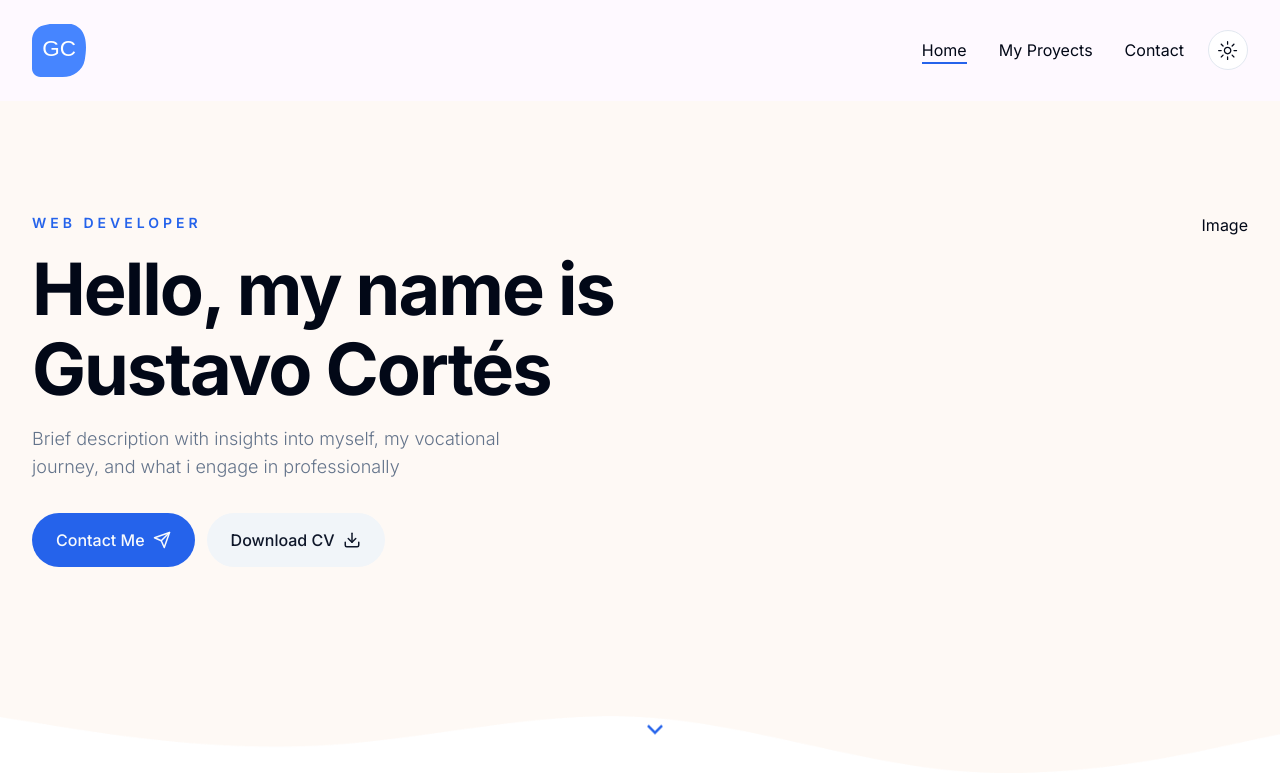
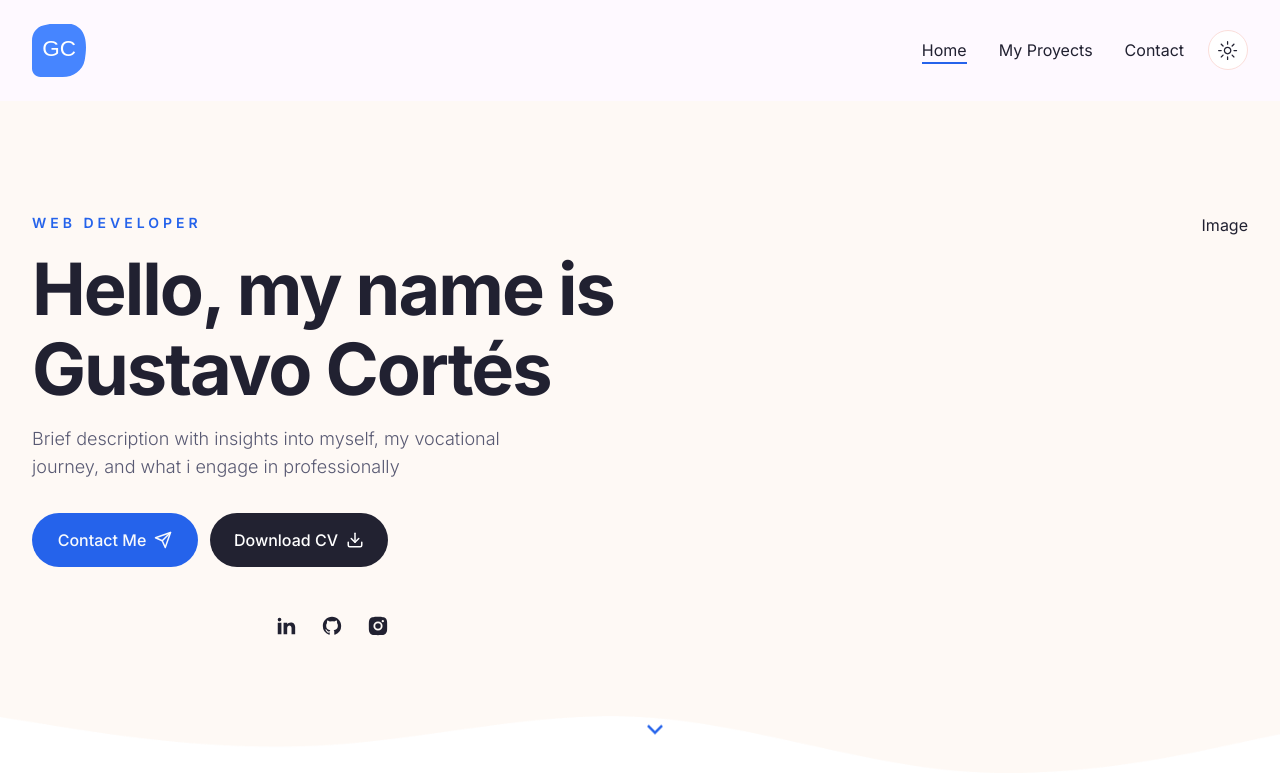
Before and after one commit to GCortesGustavo/portfolio, a Next.js app: page / in a window 1280 px wide. Shown: the top 774 px of the page. Built offline with nearby package versions, Linux system fonts and the light colour scheme.

Commit message:
Se modifican algunas variables globales, se agregan sociales con sus links

```diff
--- a/app/globals.css
+++ b/app/globals.css
@@ -6,47 +6,49 @@
   @layer base {
     :root {
       --background: 0 0% 100%;
-      --foreground: 222.2 84% 4.9%;
+      --foreground: 240 19% 16%;
       --card: 0 0% 100%;
-      --card-foreground: 222.2 84% 4.9%;
+      --card-foreground: 240 19% 16%;
       --popover: 0 0% 100%;
       --popover-foreground: 222.2 84% 4.9%;
       --primary: 221.2 83.2% 53.3%;
       --primary-foreground: 210 40% 98%;
-      --secondary: 210 40% 96.1%;
-      --secondary-foreground: 222.2 47.4% 11.2%;
+      --secondary: 240 19% 16.3%;
+      --secondary-foreground: 300 0% 100%;
+      --tertiary: 27 82% 98%;
       --muted: 210 40% 96.1%;
-      --muted-foreground: 215.4 16.3% 46.9%;
-      --accent: 210 40% 96.1%;
+      --muted-foreground: 237 13% 40%;
+      --accent: 237 9% 96%;
       --accent-foreground: 222.2 47.4% 11.2%;
       --destructive: 0 84.2% 60.2%;
       --destructive-foreground: 210 40% 98%;
-      --border: 214.3 31.8% 91.4%;
-      --input: 214.3 31.8% 91.4%;
-      --ring: 221.2 83.2% 53.3%;
+      --border: 8 82% 92%;
+      --input: 8 82% 92%;
+      --ring: 9 99% 67%;
       --radius: 0.5rem;
     }
 
     .dark {
-      --background: 222.2 84% 4.9%;
+      --background: 237 22% 20%;
       --foreground: 210 40% 98%;
-      --card: 222.2 84% 4.9%;
-      --card-foreground: 210 40% 98%;
+      --card: 240 19% 16%;
+      --card-foreground: 300 0% 100%;
       --popover: 222.2 84% 4.9%;
       --popover-foreground: 210 40% 98%;
-      --primary: 217.2 91.2% 59.8%;
-      --primary-foreground: 222.2 47.4% 11.2%;
-      --secondary: 217.2 32.6% 17.5%;
-      --secondary-foreground: 210 40% 98%;
-      --muted: 217.2 32.6% 17.5%;
-      --muted-foreground: 215 20.2% 65.1%;
-      --accent: 217.2 32.6% 17.5%;
-      --accent-foreground: 210 40% 98%;
+      --primary: 210.2 90.2% 58.8%;
+      --primary-foreground: 300 0% 100%;
+      --secondary: 240 19% 16%;
+      --secondary-foreground: 300 0% 100%;
+      --tertiary: 237 22% 20%;
+      --muted: 12 6.5% 15.1%;
+      --muted-foreground: 237 13% 63%;
+      --accent: 240 19% 16%;
+      --accent-foreground: 300 0% 100%;
       --destructive: 0 62.8% 30.6%;
       --destructive-foreground: 210 40% 98%;
-      --border: 217.2 32.6% 17.5%;
-      --input: 217.2 32.6% 17.5%;
-      --ring: 224.3 76.3% 48%;
+      --border: 237 22% 23%;
+      --input: 237 22% 23%;
+      --ring: 8 99% 67%;
     }
   }
 
--- a/app/layout.jsx
+++ b/app/layout.jsx
@@ -10,8 +10,8 @@ import { ThemeProvider } from '@/components/ThemeProvider'
 const inter = Inter({ subsets: ['latin'] })
 
 export const metadata = {
-  title: 'Create Next App',
-  description: 'Generated by create next app',
+  title: 'Porfolio Gustavo Cortés',
+  description: 'Created by Gustavo Cortés',
 }
 
 export default function RootLayout({ children }) {
--- a/components/Hero.jsx
+++ b/components/Hero.jsx
@@ -31,6 +31,8 @@ const Hero = () => {
                         </Link>
                         <Button variant="secondary" className="gap-x-2">Download CV<Download size={18}/></Button>
                     </div>
+                    {/*Socials*/}
+                    <Socials containerStyles="flex gap-x-6 mx-auto xl:mx:0" iconsStyles="text-foreground text-[22px] hover:text-primary transition-all"/>
                 </div>
                 {/*Image*/}
                 <div className="hidden xl:flex relative">Image</div>
--- a/components/Socials.jsx
+++ b/components/Socials.jsx
@@ -1,8 +1,37 @@
-import React from 'react'
+"use client"
 
-const Socials = () => {
+import {
+  RiLinkedinFill,
+  RiGithubFill,
+  RiInstagramFill
+} from "react-icons/ri"
+
+import Link from "next/link";
+
+const icons = [
+  {
+    path: "https://www.linkedin.com/in/cortes-gustavo/",
+    name: <RiLinkedinFill />
+  },
+  {
+    path: "https://github.com/GCortesGustavo",
+    name: <RiGithubFill />
+  },
+  {
+    path: "https://www.instagram.com/gusti_cortes/?hl=es-la",
+    name: <RiInstagramFill />
+  }
+]
+
+const Socials = ({containerStyles, iconsStyles}) => {
   return (
-    <div>Socials</div>
+    <div className={`${containerStyles}`}>
+      {icons.map((icon, index) => {
+        return <Link href={icon.path} key={index}>
+        <div className={`${iconsStyles}`}>{icon.name}</div>
+        </Link>
+      })}
+    </div>
   )
 }
 
--- a/components/ui/button.jsx
+++ b/components/ui/button.jsx
@@ -20,7 +20,7 @@ const buttonVariants = cva(
         link: "text-primary underline-offset-4 hover:underline",
       },
       size: {
-        default: "h-[54px] px-6 py-2",
+        default: "h-[54px] px-6 py-2 min-w-[166px]",
         sm: "h-9 rounded-md px-3",
         lg: "h-11 rounded-md px-8",
         icon: "h-10 w-10",
--- a/tailwind.config.js
+++ b/tailwind.config.js
@@ -29,6 +29,9 @@ module.exports = {
         secondary: {
           DEFAULT: "hsl(var(--secondary))",
           foreground: "hsl(var(--secondary-foreground))",
+        },
+        tertiary: {
+          DEFAULT: "hsl(var(--tertiary))",
         },
         destructive: {
           DEFAULT: "hsl(var(--destructive))",
```
